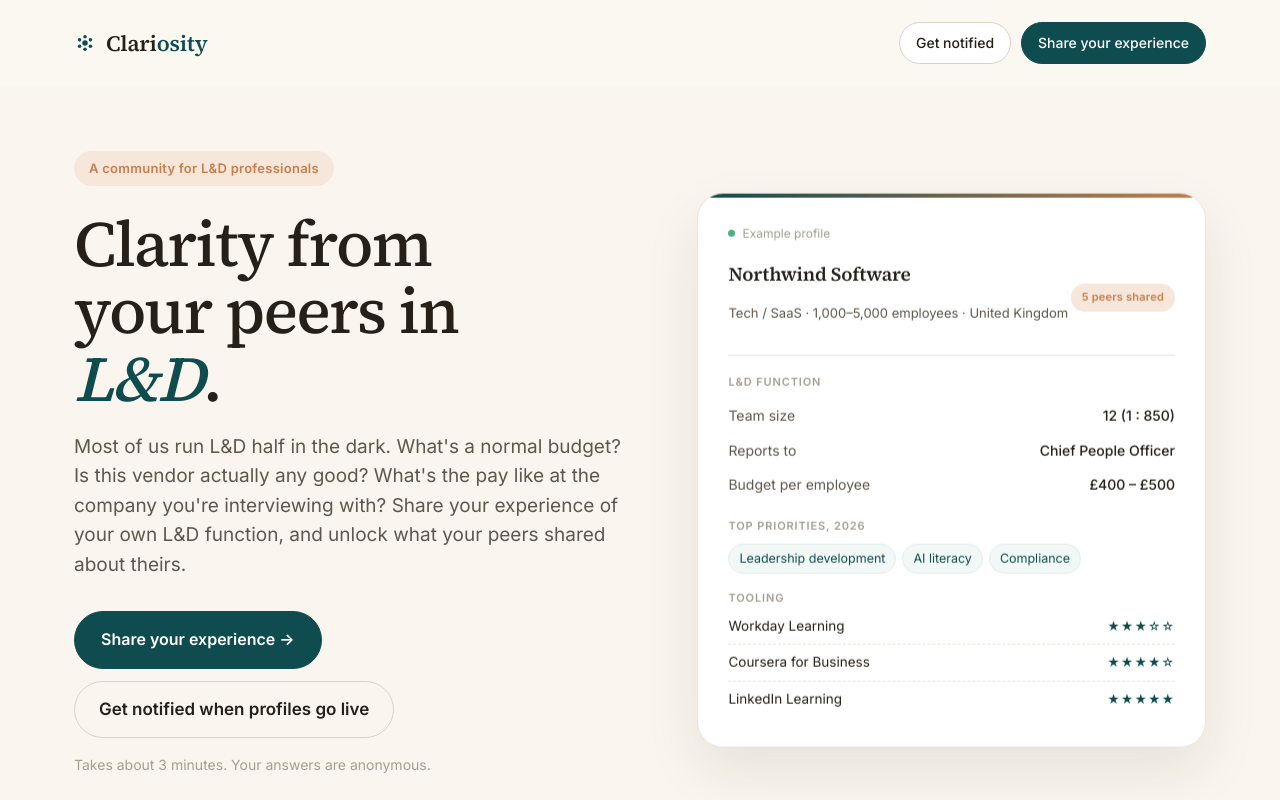
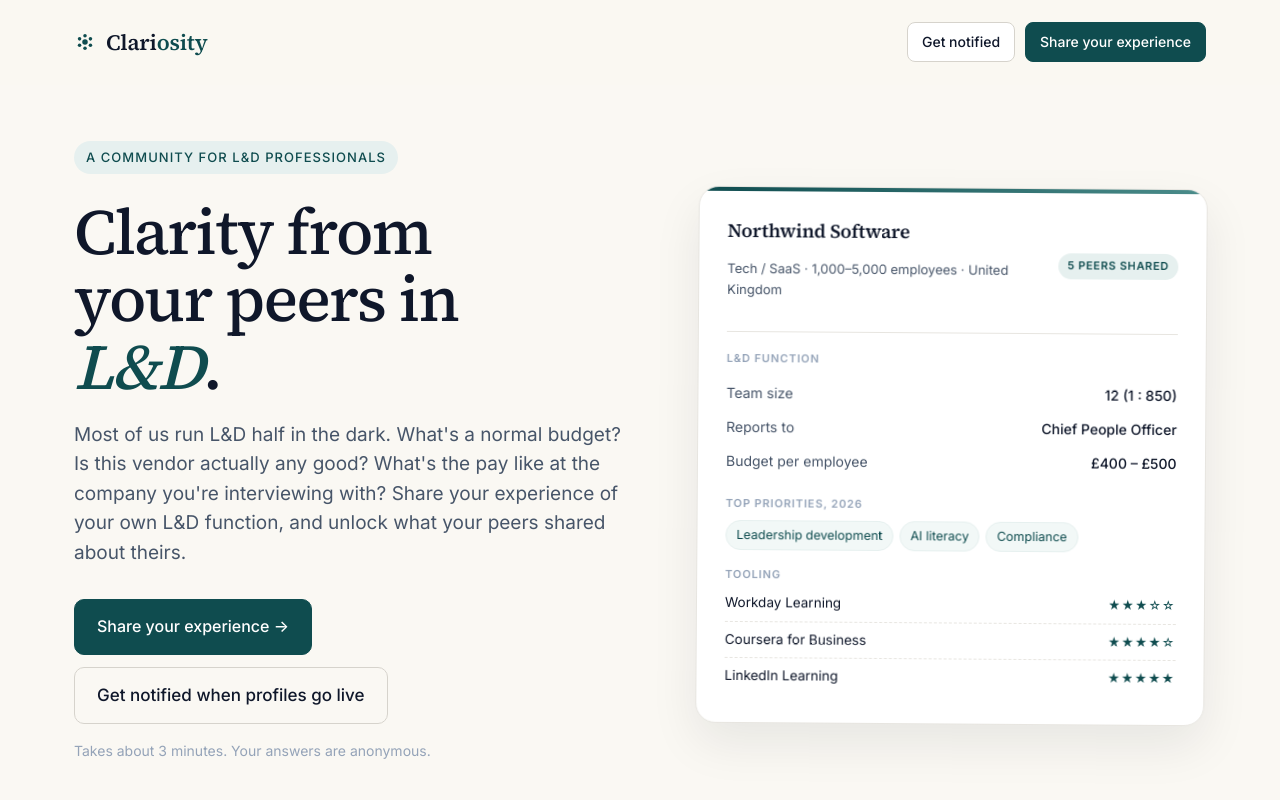
Before and after one commit to wackywizard-bit/clariosity-site, a plain HTML site: page index.html in a window 1280 px wide. Shown: the top 800 px of the page. Drawn offline with Linux system fonts and the light colour scheme.

Commit message:
Add files via upload

```diff
--- a/index.html
+++ b/index.html
@@ -11,27 +11,24 @@
   <link href="https://fonts.googleapis.com/css2?family=Inter:wght@400;500;600;700&family=Source+Serif+4:opsz,wght@8..60,400;8..60,500;8..60,600&display=swap" rel="stylesheet" />
   <style>
     :root {
-      --bg: #FAF6EF;
+      --bg: #FAF8F3;
       --surface: #FFFFFF;
-      --text: #262019;
-      --text-muted: #5F564C;
-      --text-faint: #A79E92;
+      --text: #0F172A;
+      --text-muted: #475569;
+      --text-faint: #94A3B8;
       --accent: #0F4C4F;
       --accent-hover: #134E4A;
-      --accent-soft: #E4EFEE;
-      --accent-tint: #F1F8F6;
-      --warm: #C77F4E;
-      --warm-soft: #F6E7DA;
-      --warm-tint: #FBF2EA;
-      --border: #EBE4D8;
-      --border-strong: #DBD2C4;
-      --radius: 16px;
-      --radius-lg: 26px;
+      --accent-soft: #E6F0EF;
+      --accent-tint: #F2F8F7;
+      --border: #E7E5E0;
+      --border-strong: #D6D3CC;
+      --radius: 12px;
+      --radius-lg: 20px;
       --max-width: 1180px;
       --content-width: 720px;
-      --shadow-sm: 0 1px 2px rgba(38, 32, 25, 0.04);
-      --shadow-md: 0 10px 30px rgba(38, 32, 25, 0.06);
-      --shadow-lg: 0 24px 56px rgba(38, 32, 25, 0.09);
+      --shadow-sm: 0 1px 2px rgba(15, 23, 42, 0.04);
+      --shadow-md: 0 8px 24px rgba(15, 23, 42, 0.06);
+      --shadow-lg: 0 20px 48px rgba(15, 23, 42, 0.08);
     }
     * { box-sizing: border-box; }
     html { scroll-behavior: smooth; }
@@ -45,25 +42,23 @@
     nav.site-nav { padding: 22px 0; position: sticky; top: 0; background: rgba(250, 248, 243, 0.85); backdrop-filter: saturate(180%) blur(8px); -webkit-backdrop-filter: saturate(180%) blur(8px); z-index: 50; border-bottom: 1px solid transparent; transition: border-color 0.2s ease; }
     nav.site-nav.scrolled { border-color: var(--border); }
     nav.site-nav .container { display: flex; align-items: center; justify-content: space-between; }
-    .nav-cta { display: inline-flex; align-items: center; gap: 6px; font-size: 14px; font-weight: 500; color: var(--text); padding: 9px 16px; border-radius: 999px; border: 1px solid var(--border-strong); background: var(--surface); transition: all 0.15s ease; }
+    .nav-cta { display: inline-flex; align-items: center; gap: 6px; font-size: 14px; font-weight: 500; color: var(--text); padding: 8px 14px; border-radius: 8px; border: 1px solid var(--border-strong); background: var(--surface); transition: all 0.15s ease; }
     .nav-cta:hover { background: var(--accent); color: #fff; border-color: var(--accent); text-decoration: none; }
-    section.hero { padding: 64px 0 92px; }
+    section.hero { padding: 56px 0 72px; }
     .hero-grid { display: grid; grid-template-columns: 1.1fr 1fr; gap: 64px; align-items: center; }
     @media (max-width: 960px) { .hero-grid { grid-template-columns: 1fr; gap: 48px; } }
-    .eyebrow { display: inline-block; font-size: 13px; font-weight: 600; letter-spacing: 0.02em; color: var(--warm); padding: 7px 15px; background: var(--warm-soft); border-radius: 999px; margin-bottom: 24px; }
+    .eyebrow { display: inline-block; font-size: 13px; font-weight: 500; text-transform: uppercase; letter-spacing: 0.08em; color: var(--accent); padding: 6px 12px; background: var(--accent-soft); border-radius: 999px; margin-bottom: 24px; }
     h1.hero-title { font-family: 'Source Serif 4', Georgia, serif; font-weight: 500; font-size: clamp(36px, 5.4vw, 64px); line-height: 1.05; letter-spacing: -0.025em; margin: 0 0 20px; max-width: 14ch; }
     h1.hero-title em { font-style: italic; color: var(--accent); }
     p.hero-sub { font-size: 19px; line-height: 1.55; color: var(--text-muted); max-width: 50ch; margin: 0 0 32px; }
     .preview-wrap { position: relative; perspective: 1400px; }
-    .preview-card { background: var(--surface); border: 1px solid var(--border); border-radius: var(--radius-lg); box-shadow: var(--shadow-lg); padding: 30px; transition: transform 0.4s ease; position: relative; overflow: hidden; }
-    .preview-card::before { content: ''; position: absolute; top: 0; left: 0; right: 0; height: 4px; background: linear-gradient(90deg, var(--accent) 0%, var(--warm) 100%); }
-    .preview-wrap:hover .preview-card { transform: translateY(-3px); }
-    .pc-intro { font-size: 12px; color: var(--text-faint); margin: 0 0 16px; display: flex; align-items: center; gap: 7px; }
-    .pc-intro::before { content: ''; width: 7px; height: 7px; border-radius: 999px; background: #4CAF7D; flex: 0 0 auto; }
+    .preview-card { background: var(--surface); border: 1px solid var(--border); border-radius: var(--radius-lg); box-shadow: var(--shadow-lg); padding: 28px; transform: rotate(0.4deg); transition: transform 0.6s ease; position: relative; overflow: hidden; }
+    .preview-card::before { content: ''; position: absolute; top: 0; left: 0; right: 0; height: 4px; background: linear-gradient(90deg, var(--accent) 0%, #4A8C8A 100%); }
+    .preview-wrap:hover .preview-card { transform: rotate(0deg) translateY(-2px); }
     .preview-card .pc-head { display: flex; align-items: center; justify-content: space-between; margin-bottom: 18px; padding-bottom: 18px; border-bottom: 1px solid var(--border); }
     .preview-card .pc-co { font-family: 'Source Serif 4', serif; font-weight: 600; font-size: 19px; letter-spacing: -0.01em; color: var(--text); margin: 0 0 4px; }
     .preview-card .pc-meta { font-size: 13px; color: var(--text-muted); }
-    .preview-card .pc-badge { font-size: 11px; font-weight: 600; letter-spacing: 0.02em; color: var(--warm); background: var(--warm-soft); padding: 5px 11px; border-radius: 999px; flex: 0 0 auto; }
+    .preview-card .pc-badge { font-size: 11px; font-weight: 600; text-transform: uppercase; letter-spacing: 0.06em; color: var(--accent); background: var(--accent-soft); padding: 4px 9px; border-radius: 999px; flex: 0 0 auto; }
     .preview-card .pc-section { margin-bottom: 16px; }
     .preview-card .pc-section:last-child { margin-bottom: 0; }
     .preview-card .pc-label { font-size: 11px; font-weight: 600; text-transform: uppercase; letter-spacing: 0.08em; color: var(--text-faint); margin: 0 0 8px; }
@@ -79,7 +74,7 @@
     .signup-form { display: flex; gap: 8px; max-width: 460px; flex-wrap: wrap; }
     .signup-form input[type="email"] { flex: 1; min-width: 220px; padding: 14px 16px; font-family: inherit; font-size: 16px; color: var(--text); background: var(--surface); border: 1px solid var(--border-strong); border-radius: 10px; transition: border-color 0.15s ease, box-shadow 0.15s ease; }
     .signup-form input[type="email"]:focus { outline: none; border-color: var(--accent); box-shadow: 0 0 0 3px var(--accent-soft); }
-    .btn-primary { padding: 15px 26px; font-family: inherit; font-size: 16px; font-weight: 600; color: #fff; background: var(--accent); border: 1px solid var(--accent); border-radius: 999px; cursor: pointer; transition: background 0.15s ease, transform 0.05s ease; }
+    .btn-primary { padding: 14px 22px; font-family: inherit; font-size: 16px; font-weight: 500; color: #fff; background: var(--accent); border: 1px solid var(--accent); border-radius: 10px; cursor: pointer; transition: background 0.15s ease, transform 0.05s ease; }
     .btn-primary:hover { background: var(--accent-hover); }
     .btn-primary:active { transform: translateY(1px); }
     .btn-primary:disabled { opacity: 0.6; cursor: not-allowed; }
@@ -88,9 +83,9 @@
     .signup-success.visible { display: block; }
     .signup-error { display: none; margin-top: 16px; padding: 14px 18px; background: #FEF2F2; border: 1px solid #FCA5A5; border-radius: 10px; color: #B91C1C; font-weight: 500; font-size: 14.5px; }
     .signup-error.visible { display: block; }
-    section { padding: 84px 0; }
+    section { padding: 64px 0; }
     section.alt { background: var(--surface); border-top: 1px solid var(--border); border-bottom: 1px solid var(--border); }
-    .section-eyebrow { font-size: 13px; font-weight: 600; letter-spacing: 0.02em; color: var(--warm); margin-bottom: 14px; display: inline-block; }
+    .section-eyebrow { font-size: 13px; font-weight: 600; text-transform: uppercase; letter-spacing: 0.1em; color: var(--accent); margin-bottom: 14px; display: inline-block; }
     h2.section-title { font-family: 'Source Serif 4', Georgia, serif; font-weight: 500; font-size: clamp(30px, 3.6vw, 44px); line-height: 1.1; letter-spacing: -0.02em; margin: 0 0 20px; max-width: 22ch; }
     p.section-lede { font-size: 18px; color: var(--text-muted); line-height: 1.6; max-width: 60ch; margin: 0 0 40px; }
     .problem-grid { display: grid; grid-template-columns: 1fr 1fr; gap: 56px; align-items: center; }
@@ -103,7 +98,7 @@
     @media (max-width: 880px) { .hooks-grid { grid-template-columns: 1fr; } }
     .hook-card { background: var(--surface); border: 1px solid var(--border); border-radius: var(--radius-lg); padding: 28px; transition: transform 0.2s ease, box-shadow 0.2s ease, border-color 0.2s ease; }
     .hook-card:hover { transform: translateY(-2px); box-shadow: var(--shadow-md); border-color: var(--border-strong); }
-    .hook-num { display: inline-flex; align-items: center; justify-content: center; width: 40px; height: 40px; border-radius: 999px; background: var(--warm-soft); color: var(--warm); font-family: 'Source Serif 4', serif; font-weight: 600; font-size: 16px; margin-bottom: 18px; }
+    .hook-num { display: inline-flex; align-items: center; justify-content: center; width: 36px; height: 36px; border-radius: 8px; background: var(--accent-soft); color: var(--accent); font-family: 'Source Serif 4', serif; font-weight: 600; font-size: 16px; margin-bottom: 18px; }
     .hook-card h3 { font-family: 'Source Serif 4', serif; font-weight: 500; font-size: 22px; letter-spacing: -0.01em; line-height: 1.25; margin: 0 0 10px; }
     .hook-card p { color: var(--text-muted); font-size: 15.5px; line-height: 1.55; margin: 0; }
     .how-grid { display: grid; grid-template-columns: repeat(3, 1fr); gap: 12px; counter-reset: step; }
@@ -146,8 +141,8 @@
     .fade-up.delay-2 { animation-delay: 0.2s; }
     .fade-up.delay-3 { animation-delay: 0.3s; }
     .fade-up.delay-4 { animation-delay: 0.4s; }
-    @keyframes floatCard { 0%, 100% { transform: translateY(0); } 50% { transform: translateY(-5px); } }
-    .preview-card { animation: floatCard 6s ease-in-out infinite; }
+    @keyframes floatCard { 0%, 100% { transform: rotate(0.4deg) translateY(0); } 50% { transform: rotate(0.4deg) translateY(-4px); } }
+    .preview-card { animation: floatCard 5s ease-in-out infinite; }
   </style>
 </head>
 <body>
@@ -181,13 +176,12 @@
           <p class="hero-sub fade-up delay-2">Most of us run L&amp;D half in the dark. What's a normal budget? Is this vendor actually any good? What's the pay like at the company you're interviewing with? Share your experience of your own L&amp;D function, and unlock what your peers shared about theirs.</p>
           <div class="hero-actions fade-up delay-3" style="display:flex; flex-wrap:wrap; gap:12px; align-items:center;">
             <a href="/contribute" class="btn-primary" style="text-decoration:none; display:inline-flex; align-items:center;">Share your experience →</a>
-            <a href="#notify" class="btn-secondary" style="text-decoration:none; display:inline-flex; align-items:center; padding:14px 24px; border:1px solid var(--border-strong); border-radius:999px; color:var(--text); font-weight:600;">Get notified when profiles go live</a>
+            <a href="#notify" class="btn-secondary" style="text-decoration:none; display:inline-flex; align-items:center; padding:14px 22px; border:1px solid var(--border-strong); border-radius:10px; color:var(--text); font-weight:500;">Get notified when profiles go live</a>
           </div>
           <p class="signup-meta fade-up delay-3" style="margin-top:16px;">Takes about 3 minutes. Your answers are anonymous.</p>
         </div>
         <div class="preview-wrap fade-up delay-4">
           <div class="preview-card" aria-hidden="true">
-            <p class="pc-intro">Example profile</p>
             <div class="pc-head">
               <div>
                 <p class="pc-co">Northwind Software</p>
```
Also changed, not shown: contribute.html (+25 -29 lines).
